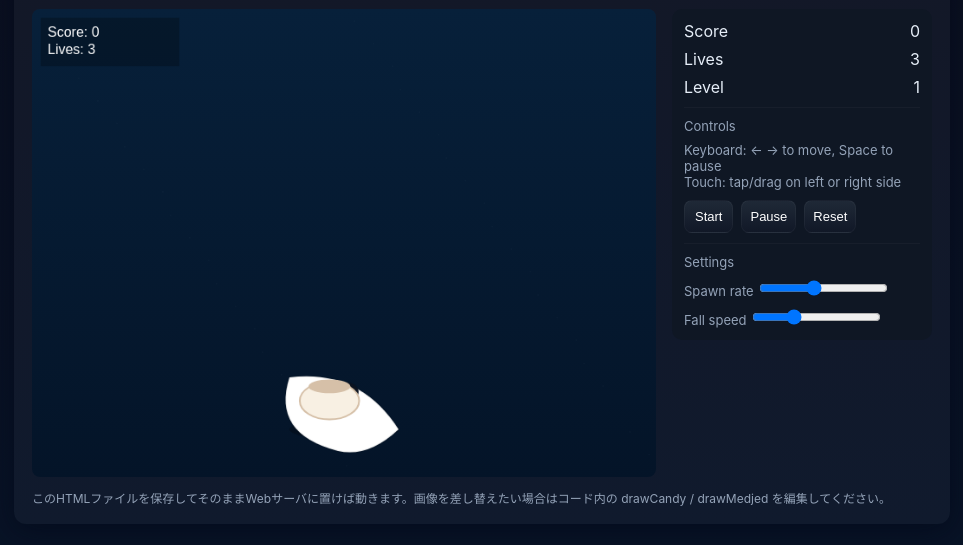
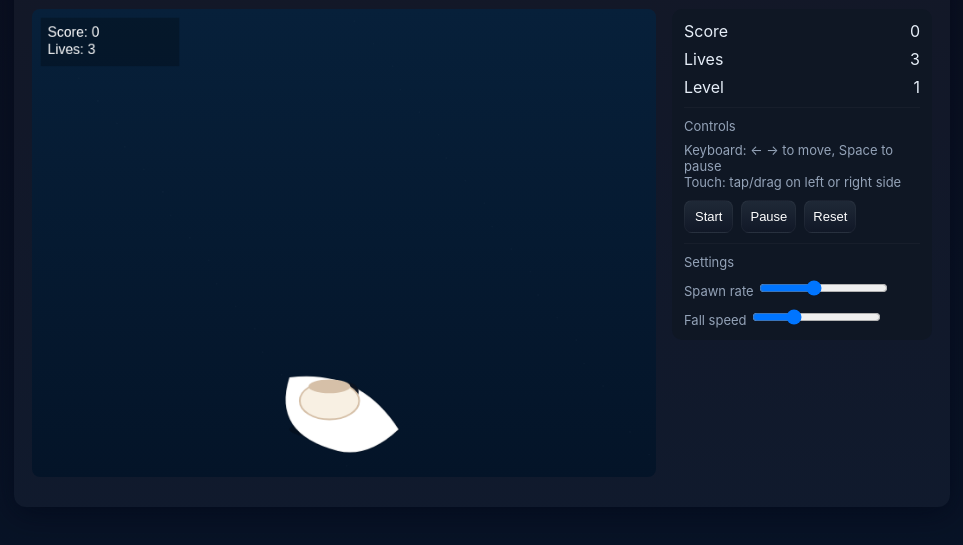
Before and after one commit to arukah868-glitch/MedjedAkyo, a plain HTML site: page medjed_candy_catch.html in a window 1280 px wide. Shown: the part 103-648 px from the top of the page, without its empty margins (158-1121 px from the left). Drawn offline with Linux system fonts and the light colour scheme.

Commit message:
Remove footer instruction text
Removed instruction text from footer.

```diff
--- a/medjed_candy_catch.html
+++ b/medjed_candy_catch.html
@@ -66,7 +66,7 @@
 </div>
 
 <footer>
-  <div>このHTMLファイルを保存してそのままWebサーバに置けば動きます。画像を差し替えたい場合はコード内の drawCandy / drawMedjed を編集してください。</div>
+  <div> </div>
 </footer>
 
   </div><script>
```
